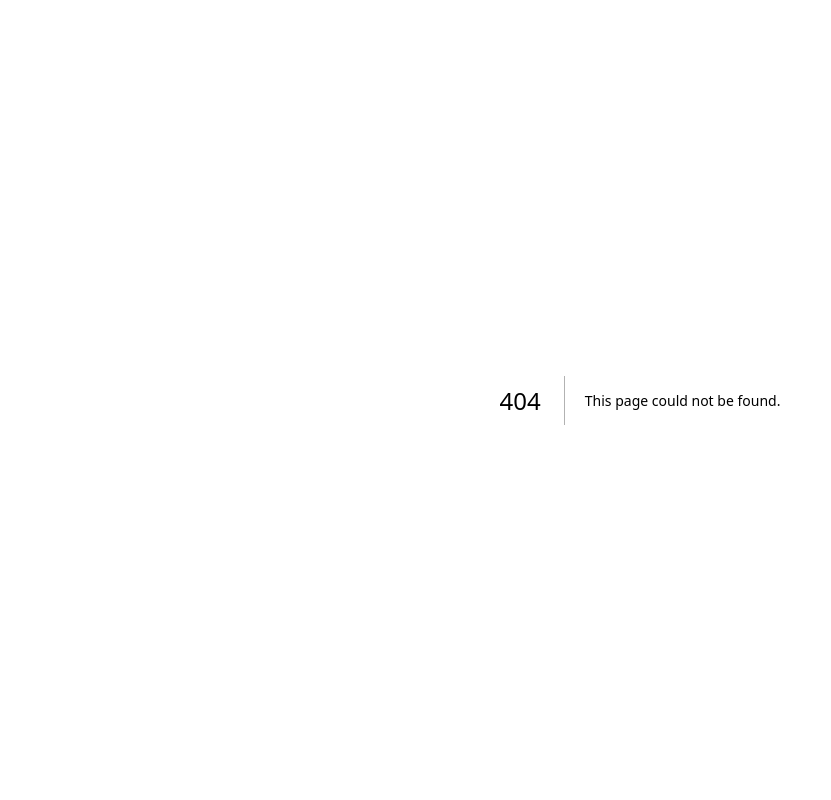
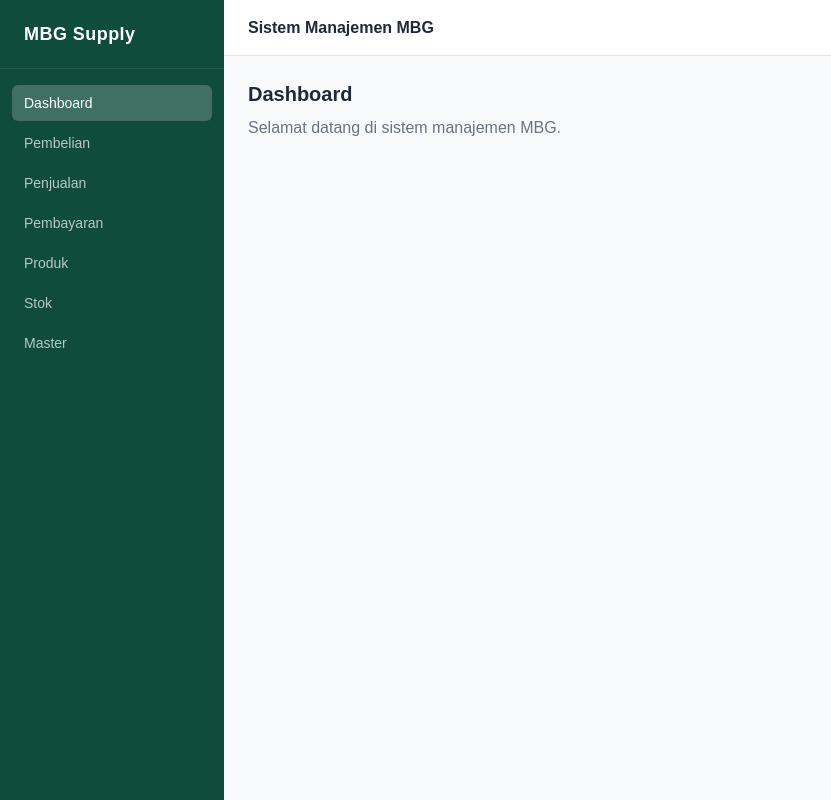
Before and after one commit to avsmenma/mbg, a Next.js app: page /dashboard in a window 1280 px wide. Before the commit this address had no page. Shown: the whole page, without its empty margins (0-831 px from the left). Built offline with nearby package versions, Linux system fonts and the light colour scheme.

Commit message:
feat(ui): layout sidebar + header, komponen Money, redirect root ke /dashboard

```diff
--- /dev/null
+++ b/src/app/(app)/dashboard/page.tsx
@@ -0,0 +1,8 @@
+export default function DashboardPage() {
+  return (
+    <div>
+      <h2 className="text-xl font-semibold text-gray-800">Dashboard</h2>
+      <p className="mt-2 text-gray-500">Selamat datang di sistem manajemen MBG.</p>
+    </div>
+  )
+}
--- /dev/null
+++ b/src/app/(app)/layout.tsx
@@ -0,0 +1,19 @@
+import { Sidebar } from '@/components/Sidebar'
+
+export default function AppLayout({ children }: { children: React.ReactNode }) {
+  return (
+    <div className="flex min-h-screen">
+      <Sidebar />
+      <div className="flex flex-col flex-1 min-w-0">
+        <header className="h-14 flex items-center px-6 border-b border-gray-200 bg-white shrink-0">
+          <h1 className="text-base font-semibold text-gray-800">
+            Sistem Manajemen MBG
+          </h1>
+        </header>
+        <main className="flex-1 p-6 bg-gray-50 overflow-auto">
+          {children}
+        </main>
+      </div>
+    </div>
+  )
+}
--- a/src/app/page.tsx
+++ b/src/app/page.tsx
@@ -1,65 +1,5 @@
-import Image from "next/image";
+import { redirect } from 'next/navigation'
 
 export default function Home() {
-  return (
-    <div className="flex flex-col flex-1 items-center justify-center bg-zinc-50 font-sans dark:bg-black">
-      <main className="flex flex-1 w-full max-w-3xl flex-col items-center justify-between py-32 px-16 bg-white dark:bg-black sm:items-start">
-        <Image
-          className="dark:invert"
-          src="/next.svg"
-          alt="Next.js logo"
-          width={100}
-          height={20}
-          priority
-        />
-        <div className="flex flex-col items-center gap-6 text-center sm:items-start sm:text-left">
-          <h1 className="max-w-xs text-3xl font-semibold leading-10 tracking-tight text-black dark:text-zinc-50">
-            To get started, edit the page.tsx file.
-          </h1>
-          <p className="max-w-md text-lg leading-8 text-zinc-600 dark:text-zinc-400">
-            Looking for a starting point or more instructions? Head over to{" "}
-            <a
-              href="https://vercel.com/templates?framework=next.js&utm_source=create-next-app&utm_medium=appdir-template-tw&utm_campaign=create-next-app"
-              className="font-medium text-zinc-950 dark:text-zinc-50"
-            >
-              Templates
-            </a>{" "}
-            or the{" "}
-            <a
-              href="https://nextjs.org/learn?utm_source=create-next-app&utm_medium=appdir-template-tw&utm_campaign=create-next-app"
-              className="font-medium text-zinc-950 dark:text-zinc-50"
-            >
-              Learning
-            </a>{" "}
-            center.
-          </p>
-        </div>
-        <div className="flex flex-col gap-4 text-base font-medium sm:flex-row">
-          <a
-            className="flex h-12 w-full items-center justify-center gap-2 rounded-full bg-foreground px-5 text-background transition-colors hover:bg-[#383838] dark:hover:bg-[#ccc] md:w-[158px]"
-            href="https://vercel.com/new?utm_source=create-next-app&utm_medium=appdir-template-tw&utm_campaign=create-next-app"
-            target="_blank"
-            rel="noopener noreferrer"
-          >
-            <Image
-              className="dark:invert"
-              src="/vercel.svg"
-              alt="Vercel logomark"
-              width={16}
-              height={16}
-            />
-            Deploy Now
-          </a>
-          <a
-            className="flex h-12 w-full items-center justify-center rounded-full border border-solid border-black/[.08] px-5 transition-colors hover:border-transparent hover:bg-black/[.04] dark:border-white/[.145] dark:hover:bg-[#1a1a1a] md:w-[158px]"
-            href="https://nextjs.org/docs?utm_source=create-next-app&utm_medium=appdir-template-tw&utm_campaign=create-next-app"
-            target="_blank"
-            rel="noopener noreferrer"
-          >
-            Documentation
-          </a>
-        </div>
-      </main>
-    </div>
-  );
+  redirect('/dashboard')
 }
--- /dev/null
+++ b/src/components/Money.tsx
@@ -0,0 +1,3 @@
+import { rupiah } from '@/lib/format'
+
+export const Money = ({ value }: { value: number }) => <span>{rupiah(value)}</span>
--- /dev/null
+++ b/src/components/Sidebar.tsx
@@ -0,0 +1,44 @@
+'use client'
+
+import Link from 'next/link'
+import { usePathname } from 'next/navigation'
+
+const menuItems = [
+  { label: 'Dashboard', href: '/dashboard' },
+  { label: 'Pembelian', href: '/pembelian' },
+  { label: 'Penjualan', href: '/penjualan' },
+  { label: 'Pembayaran', href: '/pembayaran' },
+  { label: 'Produk', href: '/produk' },
+  { label: 'Stok', href: '/stok' },
+  { label: 'Master', href: '/master' },
+]
+
+export function Sidebar() {
+  const pathname = usePathname()
+
+  return (
+    <aside className="flex flex-col w-56 min-h-screen bg-[#0f4c3a] text-white shrink-0">
+      <div className="px-6 py-5 text-lg font-bold tracking-wide border-b border-white/10">
+        MBG Supply
+      </div>
+      <nav className="flex flex-col gap-1 px-3 py-4 flex-1">
+        {menuItems.map(({ label, href }) => {
+          const active = pathname === href || pathname.startsWith(href + '/')
+          return (
+            <Link
+              key={href}
+              href={href}
+              className={`flex items-center gap-3 px-3 py-2 rounded-md text-sm font-medium transition-colors ${
+                active
+                  ? 'bg-white/20 text-white'
+                  : 'text-white/70 hover:bg-white/10 hover:text-white'
+              }`}
+            >
+              {label}
+            </Link>
+          )
+        })}
+      </nav>
+    </aside>
+  )
+}
```
